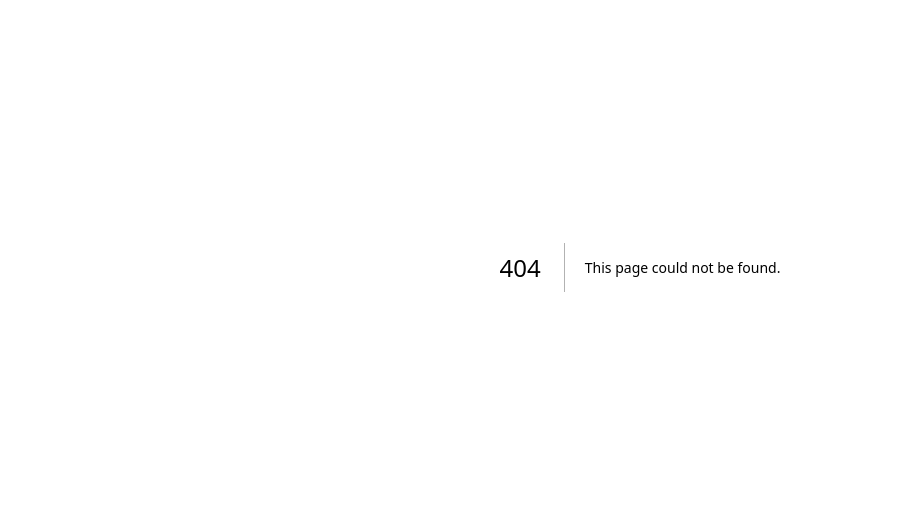
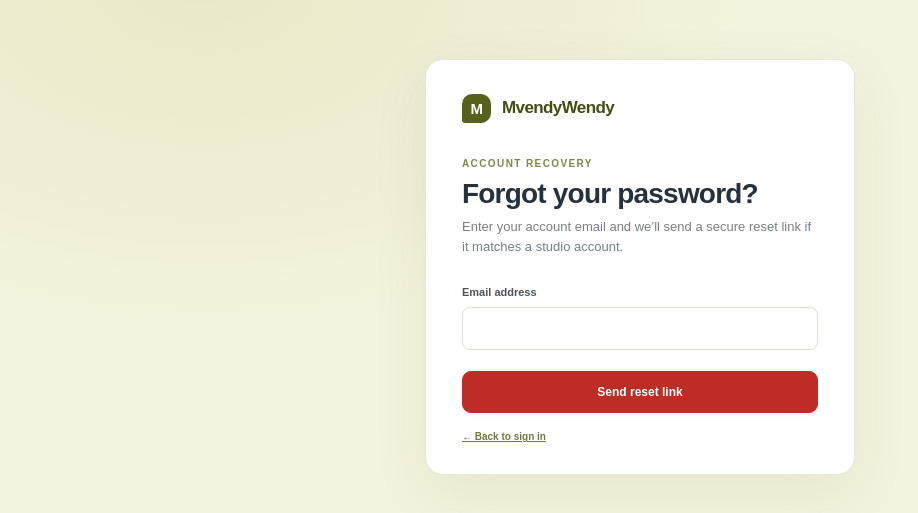
Before and after one commit to odehagajizion/fashion-studio, a Next.js app: page /forgot-password in a window 1280 px wide. Before the commit this address had no page. Shown: the part 133-646 px from the top of the page, without its empty margins (0-918 px from the left). Built offline with nearby package versions, Linux system fonts and the light colour scheme.

Commit message:
Add password recovery

```diff
--- /dev/null
+++ b/app/forgot-password/page.tsx
@@ -0,0 +1,48 @@
+"use client";
+
+import Link from "next/link";
+import { useState } from "react";
+import type { FormEvent } from "react";
+import { createClient } from "@/lib/supabase/client";
+
+export default function ForgotPasswordPage() {
+  const [email, setEmail] = useState("");
+  const [message, setMessage] = useState("");
+  const [errorMessage, setErrorMessage] = useState("");
+  const [isSending, setIsSending] = useState(false);
+  const [sent, setSent] = useState(false);
+
+  async function handleSubmit(event: FormEvent<HTMLFormElement>) {
+    event.preventDefault();
+    setMessage("");
+    setErrorMessage("");
+    setIsSending(true);
+    try {
+      const callback = new URL("/auth/confirm", window.location.origin);
+      callback.searchParams.set("next", "/set-password?mode=recovery");
+      const { error } = await createClient().auth.resetPasswordForEmail(email.trim(), { redirectTo: callback.toString() });
+      if (error) throw error;
+      setSent(true);
+      setMessage("If an account exists for that email, a password reset link is on its way.");
+    } catch {
+      setErrorMessage("We couldn’t send the reset request. Check your email settings and try again.");
+    } finally {
+      setIsSending(false);
+    }
+  }
+
+  return <main className="auth-shell"><section className="auth-card">
+    <Link className="brand auth-brand" href="/"><span className="brand-mark">M</span><span>MvendyWendy</span></Link>
+    <p className="eyebrow auth-eyebrow">ACCOUNT RECOVERY</p>
+    <h1>Forgot your password?</h1>
+    <p className="auth-subtitle">Enter your account email and we’ll send a secure reset link if it matches a studio account.</p>
+    <form className="auth-form" onSubmit={handleSubmit}>
+      <label htmlFor="email">Email address</label>
+      <input id="email" name="email" type="email" autoComplete="email" value={email} onChange={event => setEmail(event.target.value)} required />
+      {errorMessage && <p className="auth-error" role="alert">{errorMessage}</p>}
+      {message && <p className="auth-help" role="status">{message}</p>}
+      <button className="button button-primary auth-submit" type="submit" disabled={isSending || sent}>{isSending ? "Sending link…" : sent ? "Check your email" : "Send reset link"}</button>
+    </form>
+    <Link className="text-link setup-back" href="/login">← Back to sign in</Link>
+  </section></main>;
+}
--- a/app/login/page.tsx
+++ b/app/login/page.tsx
@@ -39,6 +39,7 @@ export default function LoginPage() {
       <input id="email" name="email" type="email" autoComplete="username" value={email} onChange={event => setEmail(event.target.value)} required />
       <label htmlFor="password">Password</label>
       <input id="password" name="password" type="password" autoComplete="current-password" value={password} onChange={event => setPassword(event.target.value)} required />
+      <Link className="text-link" href="/forgot-password">Forgot password?</Link>
       {errorMessage && <p className="auth-error" role="alert">{errorMessage}</p>}
       <button className="button button-primary auth-submit" type="submit" disabled={isSubmitting}>{isSubmitting ? "Signing in…" : "Sign in"}</button>
     </form>
--- a/app/set-password/SetPasswordClient.tsx
+++ b/app/set-password/SetPasswordClient.tsx
@@ -5,7 +5,7 @@ import { useRouter } from "next/navigation";
 import type { FormEvent } from "react";
 import { createClient } from "@/lib/supabase/client";
 
-export default function SetPasswordClient() {
+export default function SetPasswordClient({ mode }: { mode: "invite" | "recovery" }) {
   const router = useRouter();
   const [password, setPassword] = useState("");
   const [confirmPassword, setConfirmPassword] = useState("");
@@ -19,7 +19,7 @@ export default function SetPasswordClient() {
     if (password !== confirmPassword) { setFeedback("The passwords do not match."); return; }
     setIsSaving(true);
     const { error } = await createClient().auth.updateUser({ password });
-    if (error) { setFeedback("We couldn’t save your password. Your invitation may have expired; ask the owner to send a new one."); setIsSaving(false); return; }
+    if (error) { setFeedback(mode === "recovery" ? "Could not save password. Your reset link may have expired; request a new one." : "Could not save password. Your invitation may have expired; ask the owner to send a new one."); setIsSaving(false); return; }
     router.replace("/dashboard");
     router.refresh();
   }
@@ -30,6 +30,6 @@ export default function SetPasswordClient() {
     <label htmlFor="confirm-password">Confirm password</label>
     <input id="confirm-password" type="password" autoComplete="new-password" minLength={8} value={confirmPassword} onChange={event => setConfirmPassword(event.target.value)} required />
     {feedback && <p className="auth-error" role="alert">{feedback}</p>}
-    <button className="button button-primary auth-submit" type="submit" disabled={isSaving}>{isSaving ? "Saving password…" : "Finish setup"}</button>
+    <button className="button button-primary auth-submit" type="submit" disabled={isSaving}>{isSaving ? "Saving password…" : mode === "recovery" ? "Update password" : "Finish setup"}</button>
   </form>;
 }
```
Also changed, not shown: app/auth/confirm/route.ts (+19 -7 lines), app/set-password/page.tsx (+10 -7 lines).
